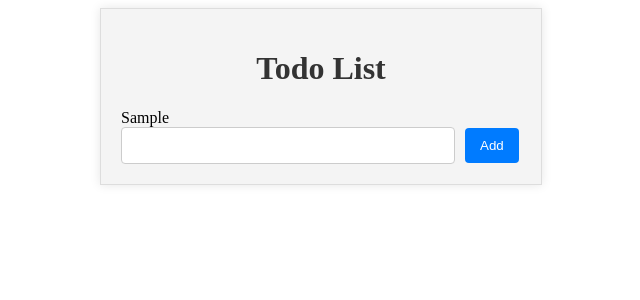
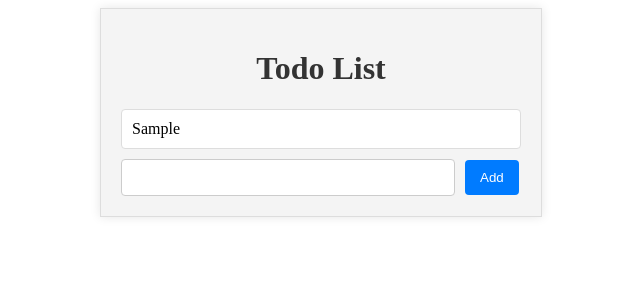
Before and after one commit to Pshhtacio/react-hw, a React (Create React App) app in the folder todo-list/: page / in a window 1280 px wide. Both pictures are taken after typing "Sample" into the empty fields and a click on the button "Add". Shown: the top 300 px of the page, without its empty margins (319-959 px from the left). Built offline with nearby package versions, Linux system fonts and the light colour scheme; the HTML template or start-up script is replaced by a standard one.

Commit message:
refactor: add css class in Todo Component

```diff
--- a/todo-list/src/components/Todo.js
+++ b/todo-list/src/components/Todo.js
@@ -2,7 +2,7 @@ import {useState} from "react";
 
 const Todo = (props) => {
     return (
-        <div>
+        <div className="todo-item">
             <span>{props.text}</span>
         </div>
     );
```
